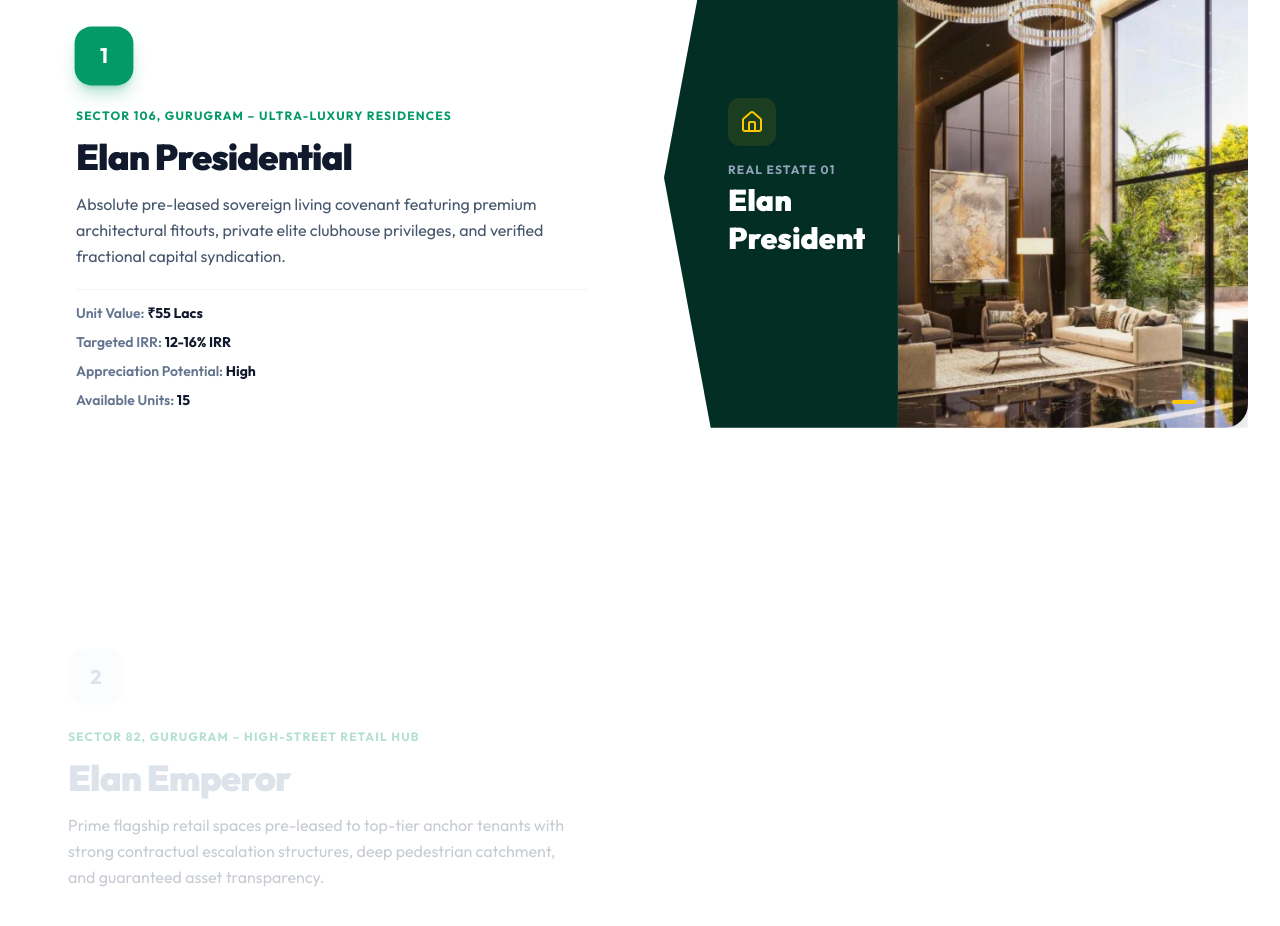
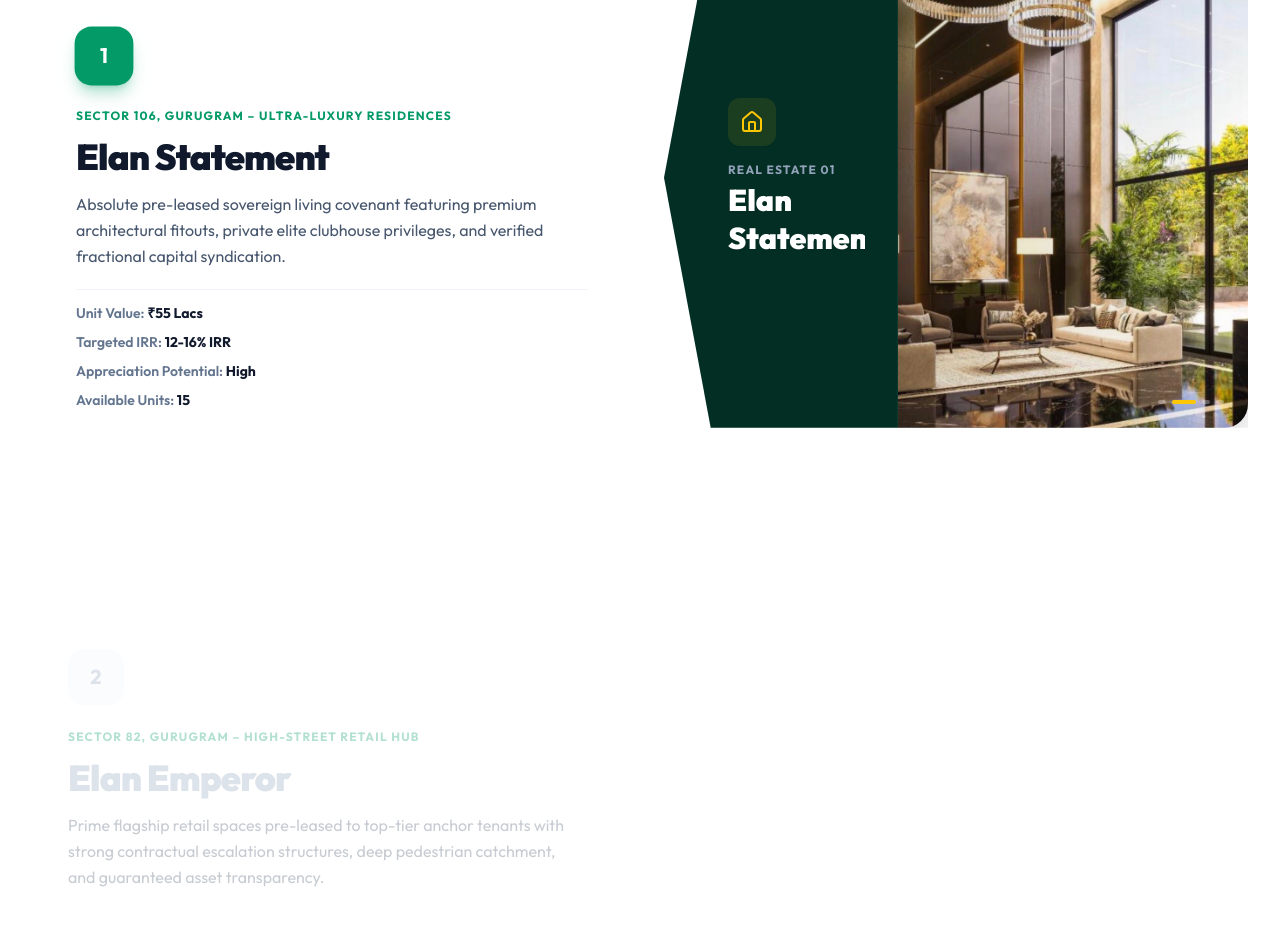
Before and after one commit to the-gold-technologies/ownix-landing-page, a Next.js app: page / in a window 1280 px wide. Shown: the part 5280-6206 px from the top of the page. Built offline with nearby package versions, Linux system fonts and the light colour scheme.

Commit message:
chore: update property title and swap video assets in PropertyDetails component

```diff
--- a/src/components/PropertyDetails.tsx
+++ b/src/components/PropertyDetails.tsx
@@ -80,7 +80,7 @@
   // Mapped directly to curated properties with their comprehensive institutional investment info
   const steps: PropertyStep[] = [
     {
-      title: "Elan Presidential",
+      title: "Elan Statement",
       subtitle: "Sector 106, Gurugram – Ultra-Luxury Residences",
       assetValue: "₹5.5 Crores",
       unitValue: "₹55 Lacs",
@@ -95,7 +95,7 @@
         "/images/properties/wa_4.jpeg",
         "/images/properties/wa_3.jpeg",
       ],
-      video: "/images/properties/WhatsApp Video 2026-05-15 at 17.22.17.mp4",
+      video: "/images/properties/WhatsApp Video 2026-05-15 at 17.22.00.mp4",
     },
     {
       title: "Elan Emperor",
@@ -115,7 +115,7 @@
         "/images/properties/the_emperor/5.jpeg",
         "/images/properties/the_emperor/6.jpeg",
       ],
-      video: "/images/properties/WhatsApp Video 2026-05-15 at 17.22.00.mp4",
+      video: "/images/properties/WhatsApp Video 2026-05-15 at 17.22.17.mp4",
     },
     {
       title: "DLF Privana",
```
